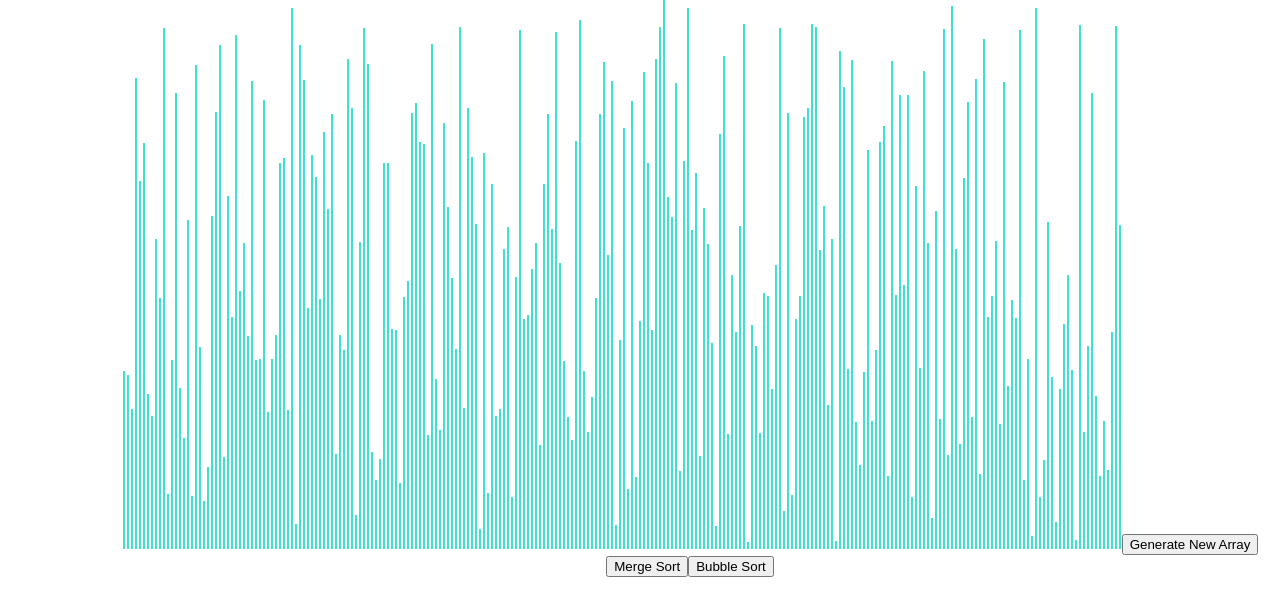
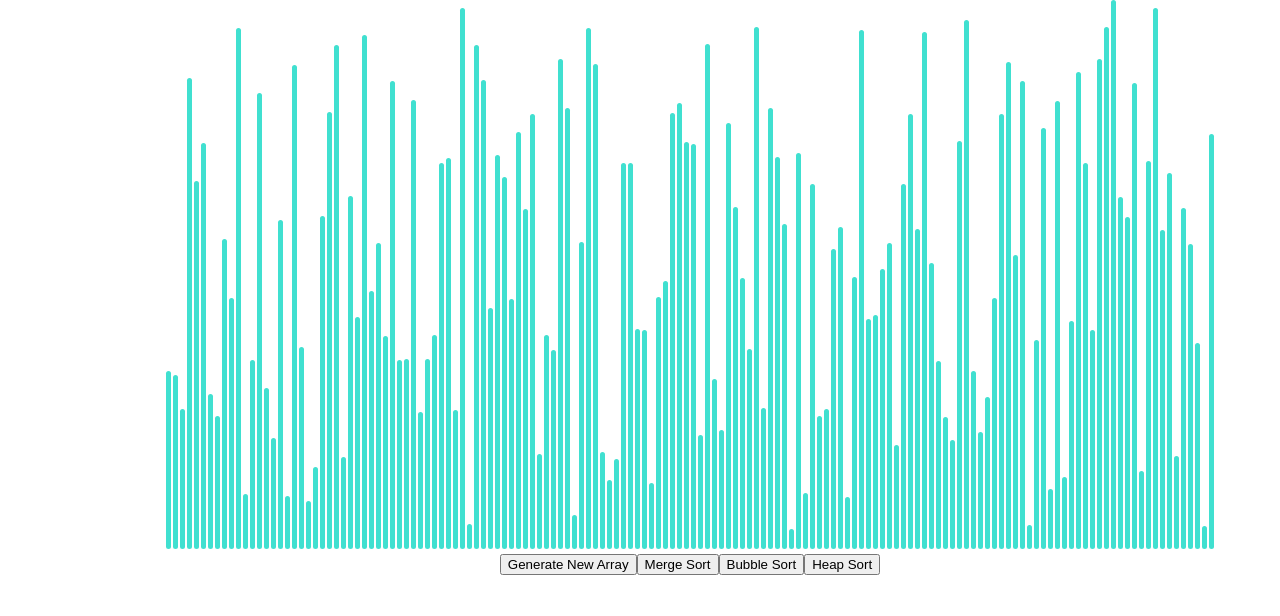
Before and after one commit to Jeremy-cmd/Sorting-Visualizer, a React (Create React App) app: page / in a window 1280 px wide. Shown: the top 616 px of the page. Built offline with nearby package versions, Linux system fonts and the light colour scheme.

Commit message:
added heap sort and animation

```diff
--- a/src/Sorting.css
+++ b/src/Sorting.css
@@ -6,7 +6,8 @@
 
 
 .bar {
-  width: 2px;
+  width: 5px;
+  border-radius: 30px;
   display: inline-block;
   margin: 0 1px;
 }
--- a/src/Sorting.jsx
+++ b/src/Sorting.jsx
@@ -2,7 +2,7 @@ import React, {useEffect, useState} from 'react';
 import './Sorting.css';
 import {getMergeAnimation} from './algorithms/mergeSort.jsx';
 import {getBubbleAnimation} from './algorithms/bubbleSort.jsx';
-// import {getHeapAnimation} from './algorithms/mergeSort.jsx';
+import {getHeapAnimation} from './algorithms/heapSort.jsx';
 // import {getQuickAnimation} from './algorithms/mergeSort.jsx';
 
 const ANIMATION_SPEED_MS = 1;
@@ -24,7 +24,7 @@ function Sorting() {
 
   function resetArray() {
     const array = [];
-    for(let i=0; i<250; i++){
+    for(let i=0; i<150; i++){
       array.push(randomInt(5,550));
     }
     setSortArray(array);
@@ -80,6 +80,38 @@ function Sorting() {
 
   function heap() {
 
+    const animations = getHeapAnimation(sortArray);
+
+    console.log(animations);
+    console.log("the sorted array is " + sortArray);
+    for(let i=0; i<animations.length; i++){
+      const bars = document.getElementsByClassName('bar');
+      // divided by three, every three sections one swap
+      // change to red, back to turquoise, then swap
+      const changeColor = i % 3 !== 2;
+      if(changeColor){
+        const [firstBarIdx, secondBarIdx] = animations[i];
+        const color = i % 3 === 0 ? SECONDARY_COLOR : COLOR;
+        setTimeout(() => {
+          bars[firstBarIdx].style.backgroundColor = color;
+          bars[secondBarIdx].style.backgroundColor = color;
+        }, i * ANIMATION_SPEED_MS);
+      }
+      else{
+        // third item in animations means the swapping
+        setTimeout(() => {
+          const [firstBarIdx, secondBarIdx, height] = animations[i];
+
+          if(height != parseInt(bars[firstBarIdx].style.height, 10)){
+            bars[secondBarIdx].style.height = bars[firstBarIdx].style.height;
+            bars[firstBarIdx].style.height = `${height}px`;
+          }
+
+        }, i * ANIMATION_SPEED_MS);
+      }
+    }
+
+
   }
 
   function quick() {
@@ -102,6 +134,7 @@ function Sorting() {
       <button onClick={() => resetArray()}>Generate New Array</button>
       <button onClick={() => merge()}>Merge Sort</button>
       <button onClick={() => bubble()}> Bubble Sort </button>
+      <button onClick={() => heap()}> Heap Sort </button>
 
     </div>
 
--- a/src/algorithms/heapSort.jsx
+++ b/src/algorithms/heapSort.jsx
@@ -0,0 +1,55 @@
+import React from "react";
+
+export function getHeapAnimation(array) {
+
+  let animations = [];
+  MaxHeap(array, animations);
+  let end = array.length - 1;
+  while(end > 0){
+    animations.push([0, end]);
+    animations.push([0, end]);
+    let temp = array[end];
+    array[end] = array[0];
+    array[0] = temp;
+    animations.push([0, end, array[0]]);
+    siftDown(array, 0, end, animations);
+    end--;
+  }
+
+
+  return animations;
+}
+
+function MaxHeap(array, animations) {
+  let cur = Math.floor(array.length / 2);
+  while (cur >= 0) {
+    siftDown(array, cur, array.length, animations);
+    cur--;
+  }
+}
+
+function siftDown(array, start, end, animations) {
+  if (start >= Math.floor(end / 2)) {
+    return;
+  }
+  let left = start * 2 + 1;
+  let right = start * 2 + 2 < end ? start * 2 + 2 : null;
+  let swap;
+  if (right) {
+    swap = array[left] > array[right] ? left : right;
+  } else {
+    swap = left;
+  }
+  animations.push([start, swap]);
+  animations.push([start, swap]);
+  if (array[start] < array[swap]) {
+    let temp = array[swap];
+    array[swap] = array[start];
+    array[start] = temp;
+    animations.push([start, swap, array[start]]);
+    siftDown(array, swap, end, animations);
+  }
+  else{
+  animations.push([start, swap, array[start]]);
+}
+}
```
